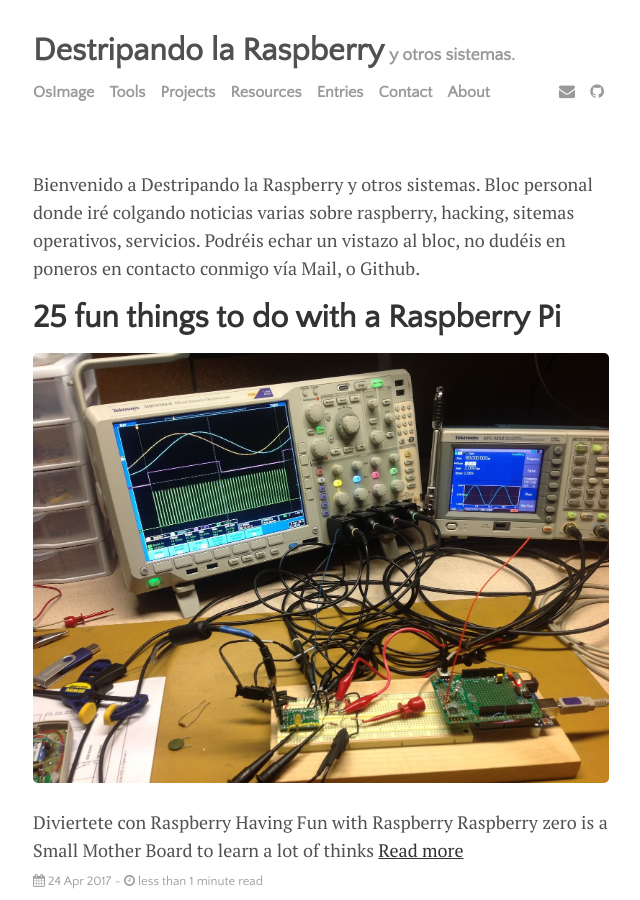
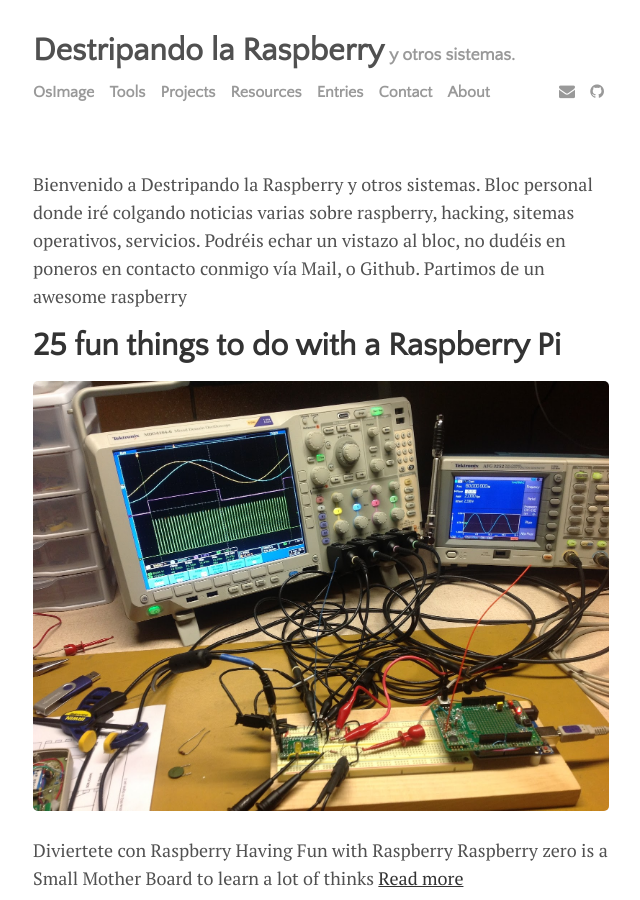
Before and after one commit to MrRastayoung/MrRastayoung.github.io, a Jekyll site: the page built from index.html, in a window 1280 px wide and 900 px high. Shown: the whole window, without its empty margins (319-959 px from the left). Built offline with Jekyll 4.4.1, drawn with Linux system fonts in a browser that asks for light colours; nearby versions of some CDN libraries; the list of posts is cut into pages by our own code.

Commit message:
MOdified Contact page

```diff
--- a/index.html
+++ b/index.html
@@ -11,6 +11,9 @@
 raspberry, hacking, sitemas operativos, servicios.
 
 Podréis echar un vistazo al bloc, no dudéis en poneros en contacto conmigo vía Mail, o Github.
+
+Partimos de un awesome raspberry
+
 </p>
 </div>
 
```
Also changed, not shown: menu/contact.md (+1 -0 lines).
